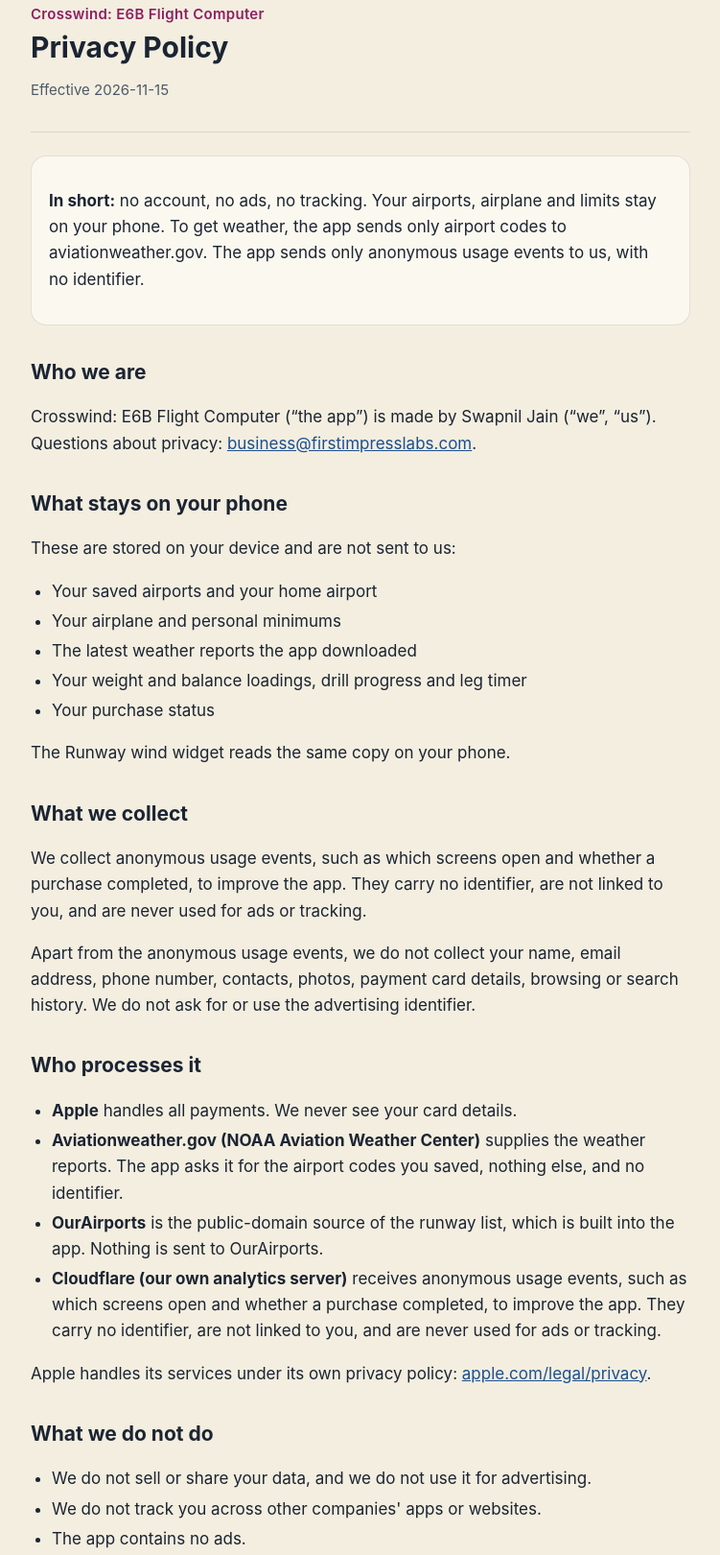
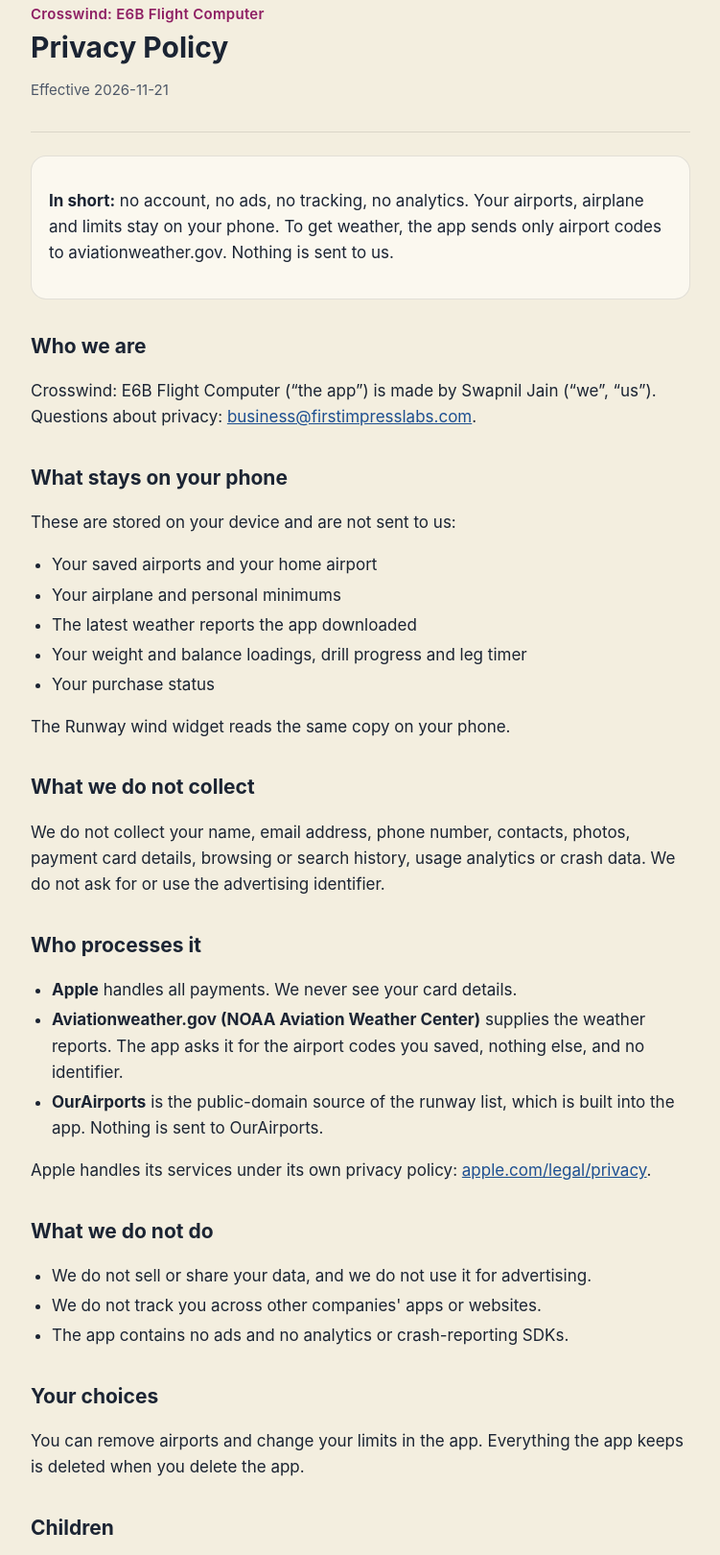
Before and after one commit to Swapnil-jain/Swapnil-jain.github.io, a plain HTML site: page crosswind/privacy.html in a window 1280 px wide. Shown: the part 29-1649 px from the top of the page at 96% size, without its empty margins (264-1015 px from the left). Drawn offline with Linux system fonts and the light colour scheme.

Commit message:
Crosswind: privacy policy without analytics (#36)
Built by AppKit legal/build.py crosswind --strict from the analytics-free config.

Co-authored-by: Claude Opus 5.5 <noreply@anthropic.com>

```diff
--- a/crosswind/privacy.html
+++ b/crosswind/privacy.html
@@ -53,11 +53,11 @@ nav a { margin-right: 16px; }
 <header>
   <p class="app">Crosswind: E6B Flight Computer</p>
   <h1>Privacy Policy</h1>
-  <p class="muted">Effective 2026-11-15</p>
+  <p class="muted">Effective 2026-11-21</p>
 </header>
 
 <div class="card">
-  <p><strong>In short:</strong> no account, no ads, no tracking. Your airports, airplane and limits stay on your phone. To get weather, the app sends only airport codes to aviationweather.gov. The app sends only anonymous usage events to us, with no identifier.</p>
+  <p><strong>In short:</strong> no account, no ads, no tracking, no analytics. Your airports, airplane and limits stay on your phone. To get weather, the app sends only airport codes to aviationweather.gov. Nothing is sent to us.</p>
 </div>
 
 <h2>Who we are</h2>
@@ -74,16 +74,14 @@ nav a { margin-right: 16px; }
 </ul>
 <p>The Runway wind widget reads the same copy on your phone.</p>
 
-<h2>What we collect</h2>
-<p>We collect anonymous usage events, such as which screens open and whether a purchase completed, to improve the app. They carry no identifier, are not linked to you, and are never used for ads or tracking.</p>
-<p>Apart from the anonymous usage events, we do not collect your name, email address, phone number, contacts, photos, payment card details, browsing or search history. We do not ask for or use the advertising identifier.</p>
+<h2>What we do not collect</h2>
+<p>We do not collect your name, email address, phone number, contacts, photos, payment card details, browsing or search history, usage analytics or crash data. We do not ask for or use the advertising identifier.</p>
 
 <h2>Who processes it</h2>
 <ul>
   <li><strong>Apple</strong> handles all payments. We never see your card details.</li>
   <li><strong>Aviationweather.gov (NOAA Aviation Weather Center)</strong> supplies the weather reports. The app asks it for the airport codes you saved, nothing else, and no identifier.</li>
   <li><strong>OurAirports</strong> is the public-domain source of the runway list, which is built into the app. Nothing is sent to OurAirports.</li>
-  <li><strong>Cloudflare (our own analytics server)</strong> receives anonymous usage events, such as which screens open and whether a purchase completed, to improve the app. They carry no identifier, are not linked to you, and are never used for ads or tracking.</li>
 </ul>
 <p>Apple handles its services under its own privacy policy: <a href="https://www.apple.com/legal/privacy/">apple.com/legal/privacy</a>.</p>
 
@@ -91,7 +89,7 @@ nav a { margin-right: 16px; }
 <ul>
   <li>We do not sell or share your data, and we do not use it for advertising.</li>
   <li>We do not track you across other companies' apps or websites.</li>
-  <li>The app contains no ads.</li>
+  <li>The app contains no ads and no analytics or crash-reporting SDKs.</li>
 </ul>
 
 <h2>Your choices</h2>
```
Also changed, not shown: crosswind/support.html (+1 -1 lines), crosswind/terms.html (+1 -1 lines).
